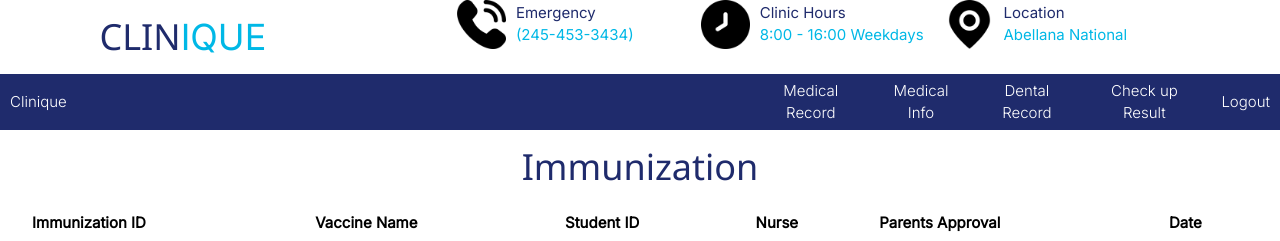
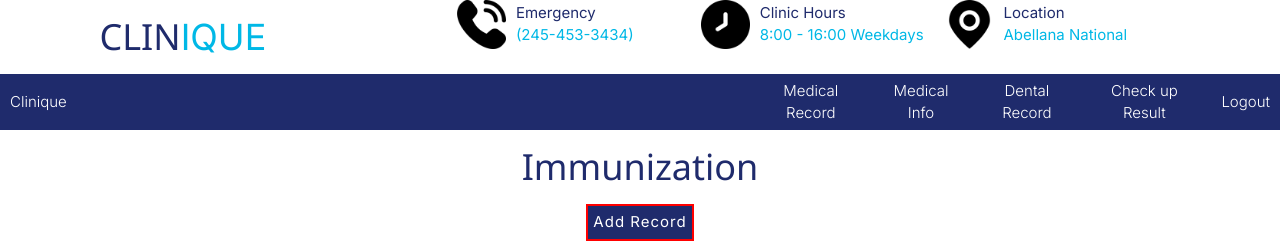
Before and after one commit to TanedoChristian/Clinique, a PHP site: page /view/Immunization.php in a window 1280 px wide. Shown: the top 241 px of the page. Run offline with PHP 8.4, Linux system fonts and the light colour scheme; the visitor is signed in with stand-in values (Sample User, id 1); data that the repository does not hold is empty; some web fonts are replaced.

Commit message:
Latest version CJ

```diff
--- a/public/css/main.css
+++ b/public/css/main.css
@@ -559,6 +559,12 @@ color: black;
 	background-color: orange;
 }
 
+.immun-btn-container {
+
+	border: 2px solid red;
+
+}
+
 
 
 img {
--- a/view/Immunization.php
+++ b/view/Immunization.php
@@ -12,6 +12,7 @@ include '../templates/header.php';
     <meta http-equiv="X-UA-Compatible" content="IE=edge">
     <link rel="stylesheet" href="https://www.w3schools.com/w3css/4/w3.css">
     <meta name="viewport" content="width=device-width, initial-scale=1.0">
+
     <title>Document</title>
 </head>
 <body>
@@ -27,6 +28,14 @@ include '../templates/header.php';
 
 
 <h1> Immunization  </h1>
+<div class="immun-btn-container">
+
+	<button><a href="input-immunization.php">Add Record </a></button>
+
+
+</div>
+
+
   <table class="w3-table w3-striped">
     <tr>
       <th>Immunization ID</th>
```
Also changed, not shown: 4 other files.
